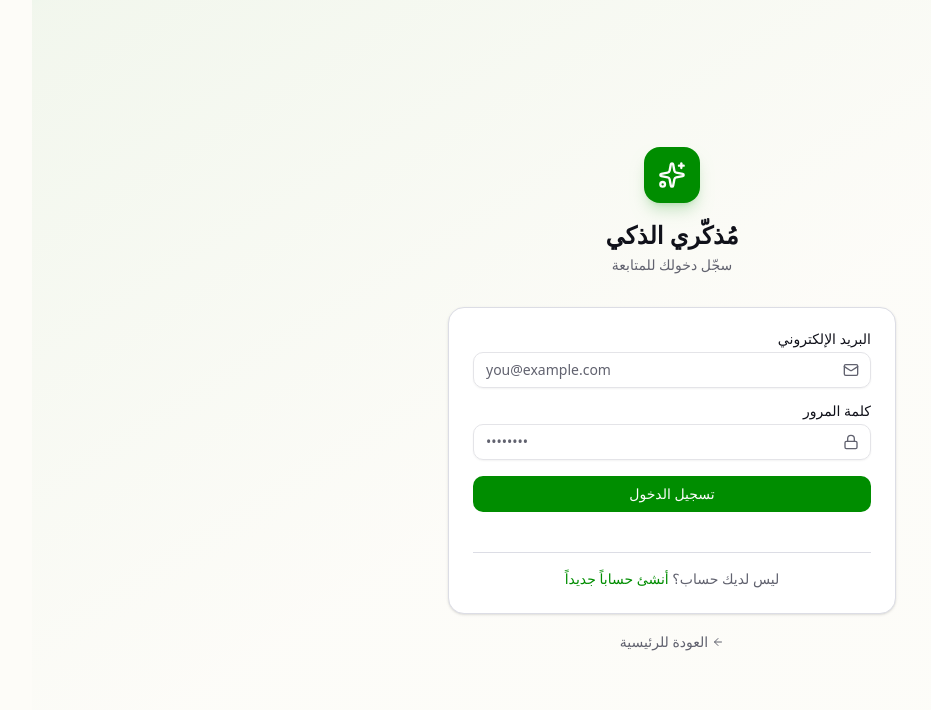
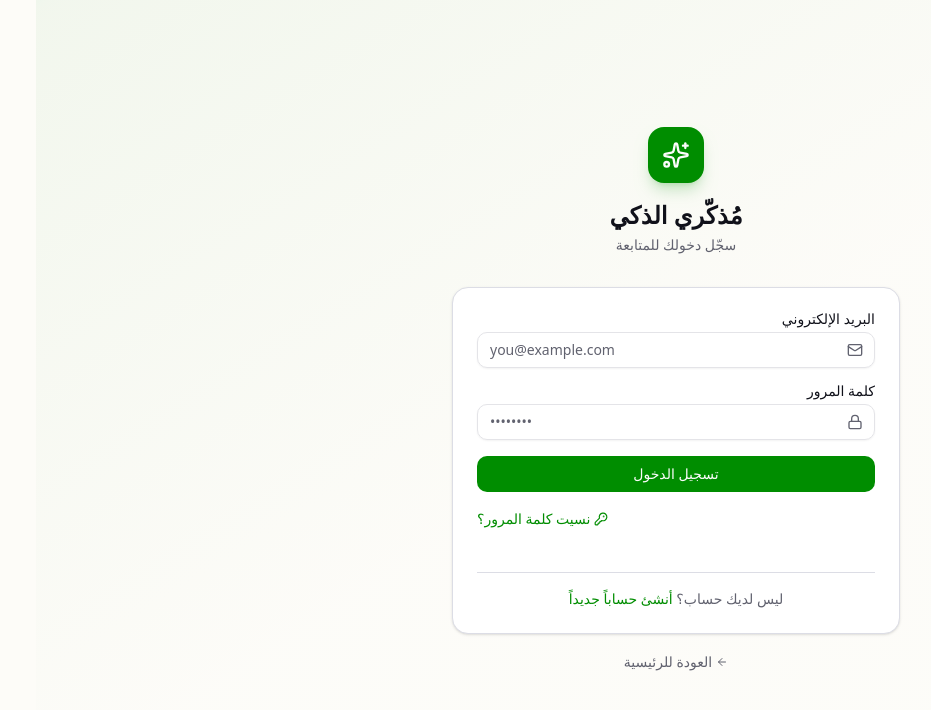
Before and after one commit to younesnemouchi2-tech/smart-reminder-ai, a Next.js app: page /auth/signin in a window 1280 px wide. Shown: the top 710 px of the page, without its empty margins (66-997 px from the left). Built offline with nearby package versions, Linux system fonts and the light colour scheme.

Commit message:
Add files via upload

```diff
--- a/src/app/auth/signin/page.tsx
+++ b/src/app/auth/signin/page.tsx
@@ -5,7 +5,7 @@ import { signIn } from 'next-auth/react'
 import { useRouter, useSearchParams } from 'next/navigation'
 import Link from 'next/link'
 import { motion } from 'framer-motion'
-import { Sparkles, Mail, Lock, Loader2, ArrowLeft } from 'lucide-react'
+import { Sparkles, Mail, Lock, Loader2, ArrowLeft, KeyRound } from 'lucide-react'
 import { Button } from '@/components/ui/button'
 import { Input } from '@/components/ui/input'
 import { Label } from '@/components/ui/label'
@@ -55,6 +55,12 @@ function SignInForm() {
         <Button type="submit" disabled={loading} className="w-full">
           {loading ? <Loader2 className="h-4 w-4 animate-spin" /> : 'تسجيل الدخول'}
         </Button>
+        <div className="text-left">
+          <Link href="/auth/forgot-password" className="text-sm text-primary hover:underline inline-flex items-center gap-1">
+            <KeyRound className="h-3.5 w-3.5" />
+            نسيت كلمة المرور؟
+          </Link>
+        </div>
       </form>
       <div className="mt-4 pt-4 border-t text-center text-sm">
         <span className="text-muted-foreground">ليس لديك حساب؟ </span>
```
